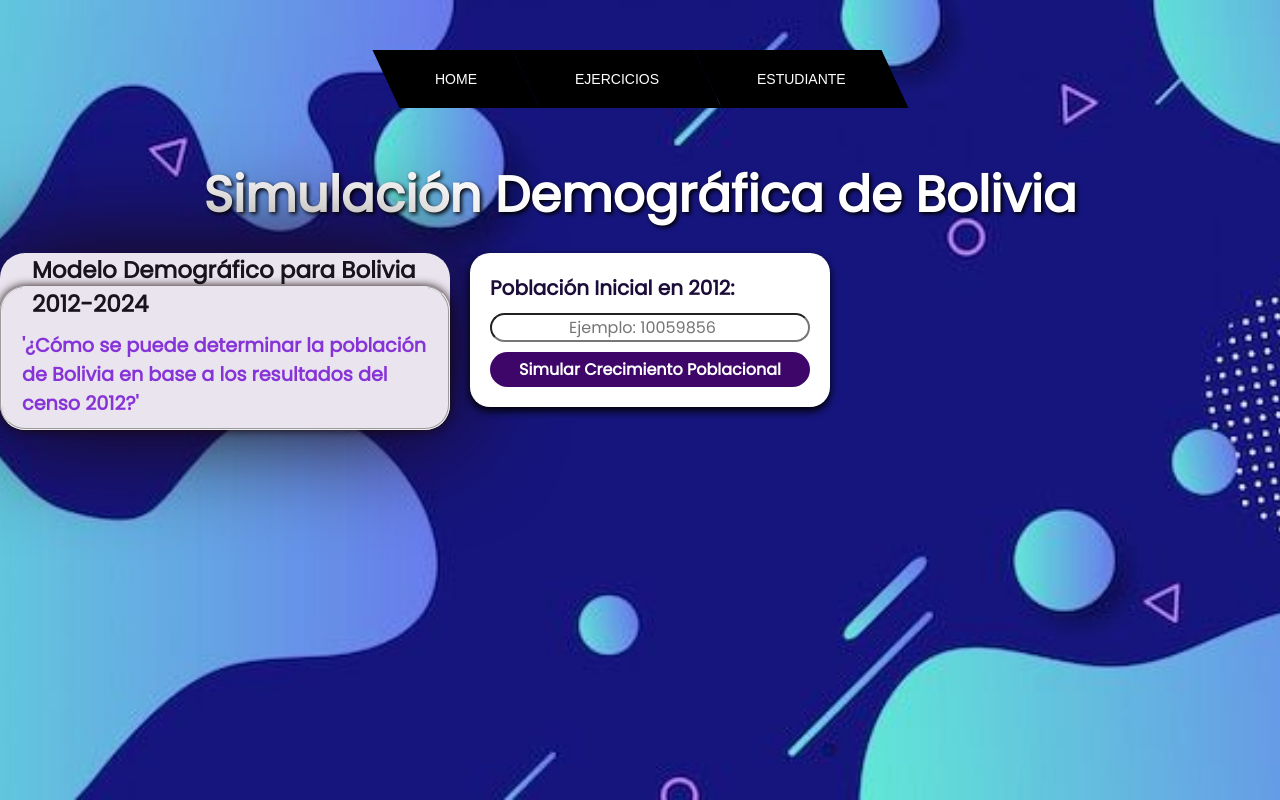
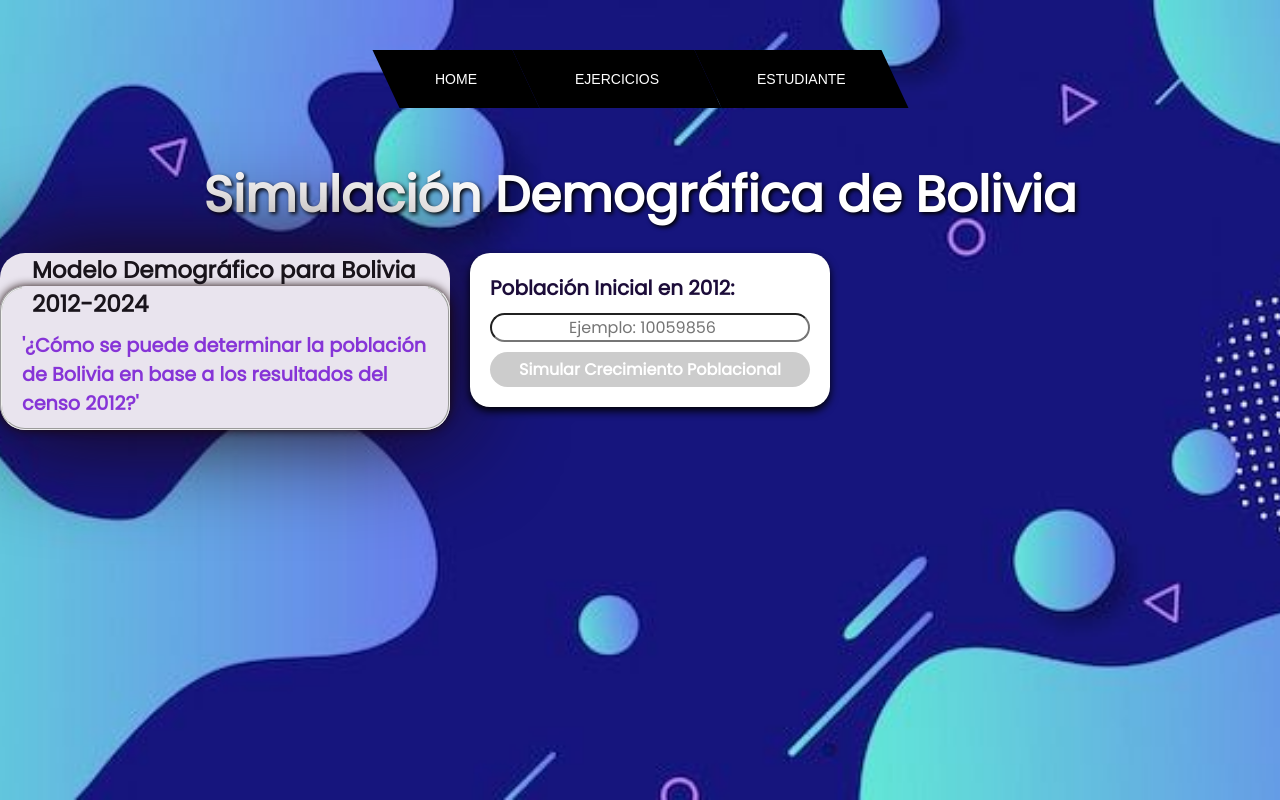
Before and after one commit to EdelyTito/simulacion, a Vue app: page /ejercicio2 in a window 1280 px wide. Built offline with nearby package versions, Linux system fonts and the light colour scheme.

Commit message:
a ver ahora

```diff
--- a/src/views/Ejercicio2.vue
+++ b/src/views/Ejercicio2.vue
@@ -11,7 +11,7 @@
         <label for="initialPopulation">Población Inicial en 2012:</label>
         <input type="number" v-model="initialPopulation" id="initialPopulation" min="1" placeholder="Ejemplo: 10059856">
 
-        <button @click="simulatePopulationGrowth">Simular Crecimiento Poblacional</button>
+        <button @click="simulatePopulationGrowth" :disabled="!initialPopulation">Simular Crecimiento Poblacional</button>
       </div>
     </div>
     <Fieldset v-if="results.length" legend="Resultados" class="results-container">
@@ -55,14 +55,14 @@ export default {
       let population = Number(this.initialPopulation); // Asegurarse de que sea un número
       const birthRate = 0.02493; // Tasa de natalidad anual
       const deathRate = 0.00743; // Tasa de mortalidad anual
-      const startYear = 2012; // Años de inicio
-      const endYear = 2023; // Años de fin
+      const startYear = 2012; // Año de inicio
+      const endYear = 2023; // Año de fin
 
-      // Almacenar el resultado para 2012 directamente desde la población inicial
+      // Reiniciar resultados para cada simulación
       this.results = [{
         year: startYear,
-        births: 0, // Sin nacimientos en 2012, ya que solo mostramos la población inicial
-        deaths: 0, // Sin muertes en 2012, ya que solo mostramos la población inicial
+        births: 0, // Sin nacimientos en 2012
+        deaths: 0, // Sin muertes en 2012
         population: population // Población inicial ingresada por el usuario
       }];
 
@@ -70,7 +70,7 @@ export default {
       for (let year = startYear + 1; year <= endYear; year++) {
         const births = Math.round(population * birthRate);
         const deaths = Math.round(population * deathRate);
-        population = population + births - deaths;
+        population += births - deaths;
         this.results.push({
           year: year,
           births: births,
@@ -131,11 +131,15 @@ button {
   text-decoration: none;
   display: inline-block;
   font-size: 16px;
+  cursor: pointer;
+}
+button:disabled {
+  background-color: #ccc; /* Deshabilitado */
+  cursor: not-allowed;
 }
 input {
   border-radius: 20px;
   text-align: center;
-  text-decoration: none;
   display: inline-block;
   font-size: 16px;
 }
```
